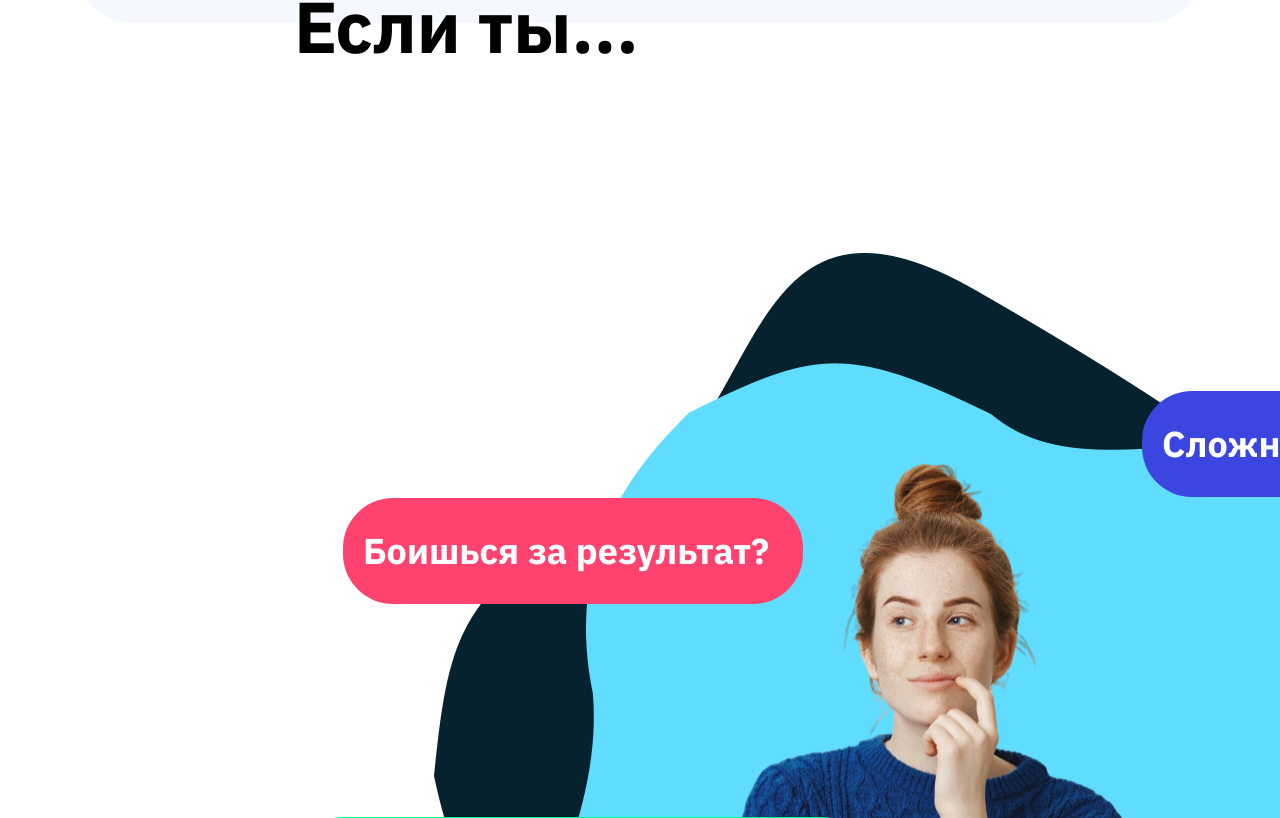
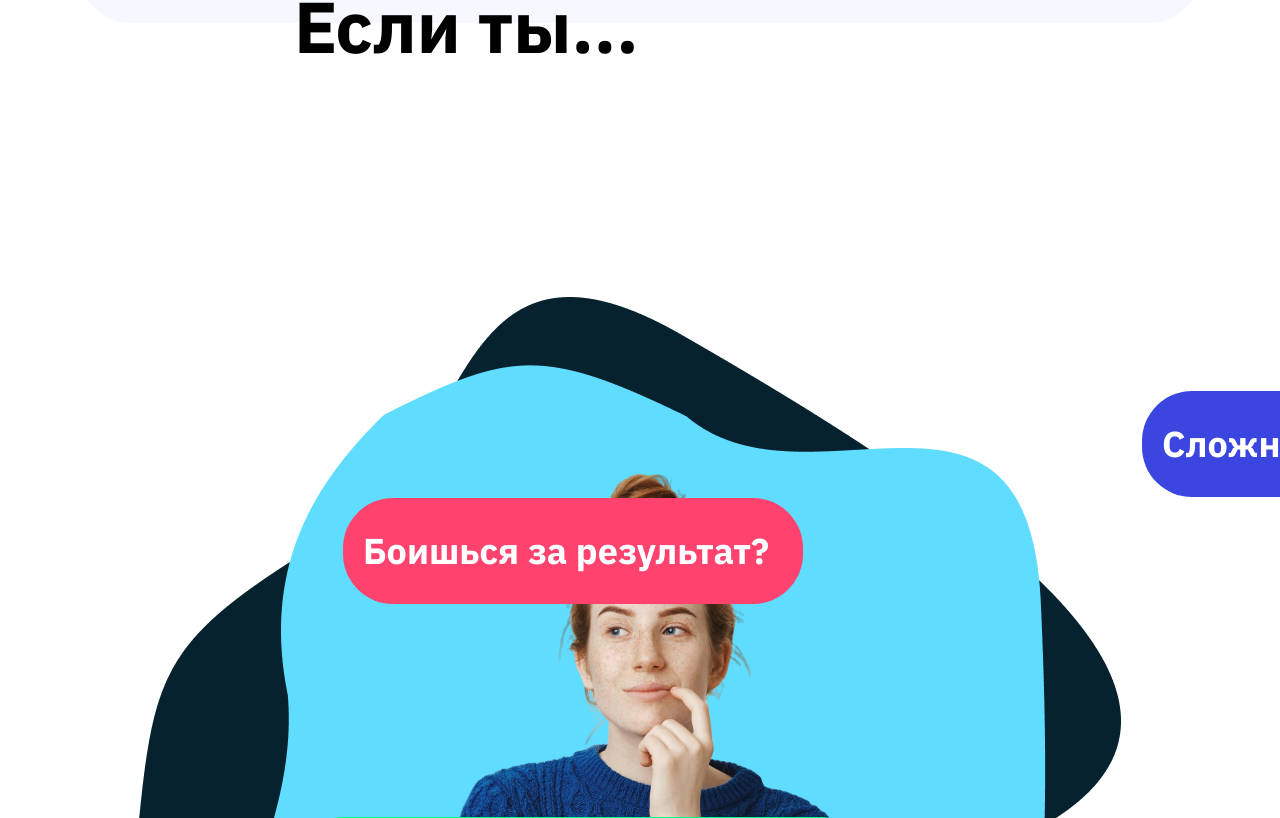
Before and after one commit to narimanjs/ustudy-aida-landing, a React (Vite) app: page / in a window 1280 px wide. Shown: the part 1202-2020 px from the top of the page. Built offline with nearby package versions, Linux system fonts and the light colour scheme.

Commit message:
fix: fixed IfYousection png

```diff
--- a/src/components/CourseSection/CourseSection.module.scss
+++ b/src/components/CourseSection/CourseSection.module.scss
@@ -7,52 +7,57 @@
   border-radius: 50px;
   margin-top: 80px;
   position: relative;
+  overflow: hidden;
 
   .imageWrapper {
     flex: 1;
     img {
       margin-top: 130px;
-      width: 771px;
-      height: 730px;
     }
   }
+  .flask1,
+  .flask2,
+  .tube,
+  .microbe {
+    position: absolute;
+    max-width: 100%;
+    height: auto;
+    overflow: hidden;
+  }
+
   .flask1 {
-    position: absolute;
-    width: 134.4px;
-    height: 134.4px;
     top: 256.5px;
     left: 37px;
+    max-width: 10%;
   }
+
   .flask2 {
-    position: absolute;
-    width: 128.4px;
-    height: 128.4px;
     top: 37.5px;
     left: 620px;
+    max-width: 10%;
   }
+
   .tube {
-    position: absolute;
-    width: 300.4px;
-    height: 300.4px;
     top: 514px;
-    left: 1400px;
+    left: 1350px;
+    max-width: 15%;
   }
+
   .microbe {
-    position: absolute;
-    width: 128.4px;
-    height: 128.4px;
     top: 190px;
-    left: 1580px;
+    left: 1480px;
+    max-width: 10%;
   }
   .courseContent {
     flex: 2;
-    padding-left: 40px;
+    // padding-left: 40px;
 
     h2 {
       font-family: IBM Plex Sans;
       font-size: 72px;
       font-weight: 500;
       margin-bottom: 30px;
+      max-width: 100%;
     }
 
     ul {
--- a/src/components/IfYouSection/IfYouSection.module.scss
+++ b/src/components/IfYouSection/IfYouSection.module.scss
@@ -24,17 +24,8 @@
 
   .image {
     position: absolute;
-    width: 441px;
-    height: 666.5px;
-    top: 301px;
-    left: 411px;
+    top: 10px;
     opacity: 1;
-
-    img {
-      max-width: 100%;
-      height: 100%;
-      object-fit: cover;
-    }
   }
 
   .ellipseOne {
--- a/src/components/IfYouSection/IfYouSection.tsx
+++ b/src/components/IfYouSection/IfYouSection.tsx
@@ -1,27 +1,13 @@
-import React from "react";
 import styles from "./IfYouSection.module.scss";
 
-const IfYouSection: React.FC = () => {
+const IfYouSection = () => {
   return (
     <section className={styles.ifYouSection}>
       <h2>Если ты...</h2>
       <div className={styles.content}>
-        <div className={styles.ellipseOne}>
-          <img
-            src='/Ellipse3.png'
-            alt='ellipseOne'
-          />
-        </div>
-        <div className={styles.ellipseTwo}>
-          <img
-            src='/Ellipse2.png'
-            alt='ellipseTwo'
-          />
-        </div>
-
         <div className={styles.image}>
           <img
-            src='/IfYouSection.png'
+            src='/Frame 511.png'
             alt='Thinking girl'
           />
         </div>
```
Also changed, not shown: public/Frame 511.png (added).
